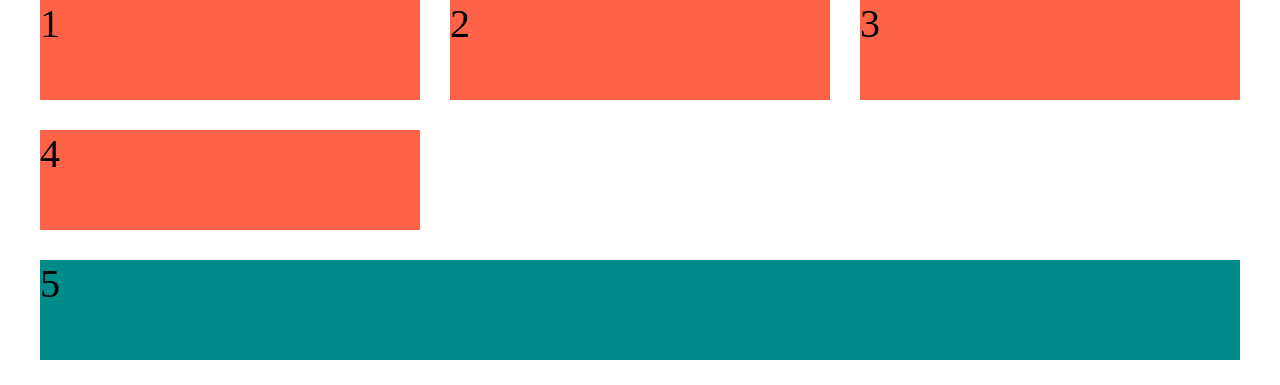
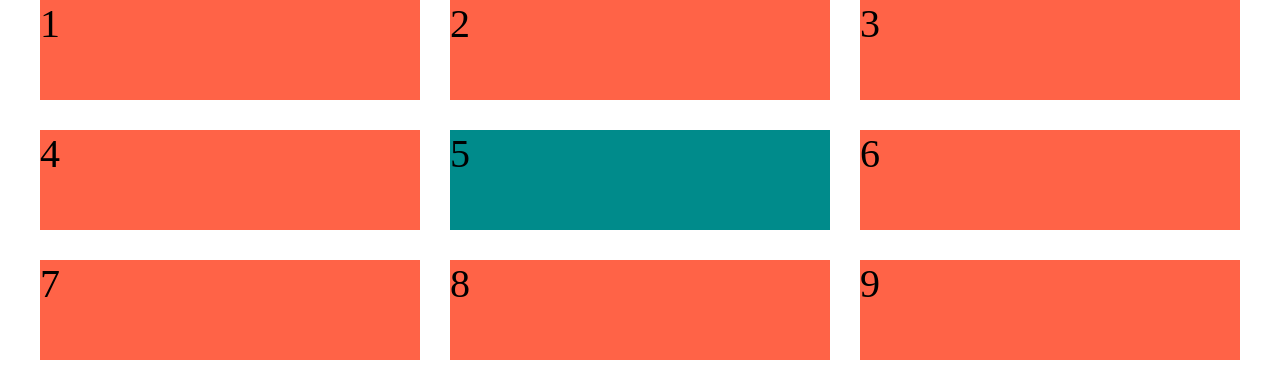
Before and after one commit to WoliverAraujo/HTML-e-CSS, a plain HTML site: page Site exemplo/index.html in a window 1280 px wide. Shown: the top 385 px of the page. Drawn offline with Linux system fonts and the light colour scheme.

Commit message:
609 GAP - Espaçamento entre linhas

```diff
--- a/Site exemplo/index.html
+++ b/Site exemplo/index.html
@@ -1,5 +1,6 @@
 <!DOCTYPE html>
 <html lang="pt-BR">
+
 <head>
   <meta charset="UTF-8">
   <meta http-equiv="X-UA-Compatible" content="IE=edge">
@@ -9,6 +10,7 @@
 </head>
 
 <body>
+  <div class="container">
     <div class="grid">
       <div>1</div>
       <div>2</div>
@@ -28,6 +30,7 @@
       <div>16</div>
       <div>17</div>
     </div>
+  </div>
 </body>
 
 </html>
--- a/Site exemplo/styles.css
+++ b/Site exemplo/styles.css
@@ -9,26 +9,25 @@ body {
     font-size: 40px;
 }
 
-.grid {
+.container {
     max-width: 1200px;
     margin: 0 auto;
+    overflow-x: hidden;
+}
+
+.grid {
     display: grid;
-    grid-template-columns:
-        [um] 1fr
-        [dois] 1fr
-        [tres] 1fr
-        [quatro];
-    grid-gap: 30px;
+    grid-template-columns: repeat(auto-fill, minmax(320px, 1fr));
+    margin-right: -30px;
 }
 
 .grid div {
     background: tomato;
     min-height: 100px;
+    margin-right: 30px;
+    margin-bottom: 30px;
 }
 
 .grid div:nth-child(5) {
     background: darkcyan;
-    grid-column-start: um;
-    grid-column-end: quatro;
-
 }
```
Lines whose indentation alone changed are shown as unchanged.
